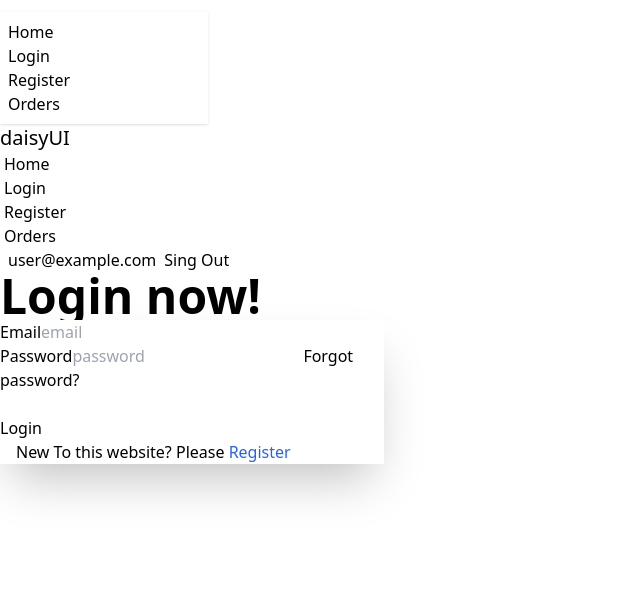
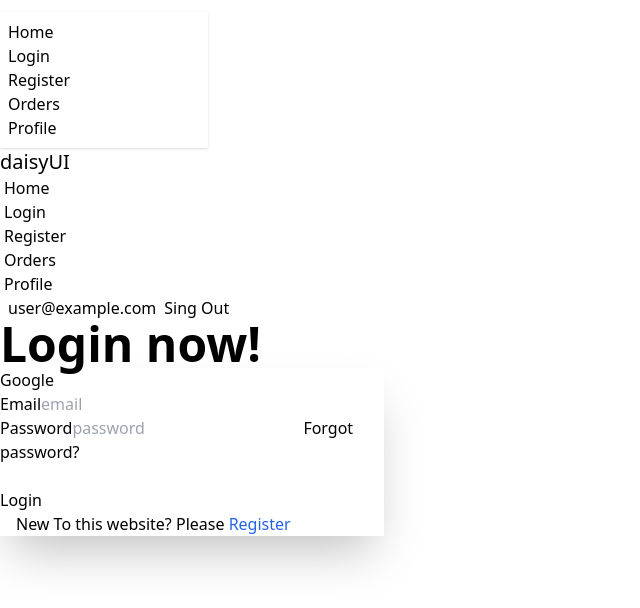
Before and after one commit to najmul19/react-authentication-updated, a React (Vite) app in the folder auth-context-private-route/: page /login in a window 1280 px wide. Shown: the top 608 px of the page, without its empty margins (0-640 px from the left). Built offline with nearby package versions, Linux system fonts and the light colour scheme; no server answers; sample sign-in values are in the browser's storage.

Commit message:
implement googlr login with auth provider

```diff
--- a/auth-context-private-route/src/componets/Login/Login.jsx
+++ b/auth-context-private-route/src/componets/Login/Login.jsx
@@ -4,7 +4,7 @@ import { AuthContext } from "../../providers/AuthProvider";
 
 const Login = () => {
     const navigate = useNavigate()
-  const { signInUser } = useContext(AuthContext);
+  const { signInUser,signInWithGoogle } = useContext(AuthContext);
 
   const handleLogin = (e) => {
     e.preventDefault();
@@ -21,13 +21,27 @@ const Login = () => {
         console.log("ERROR", e.message);
       });
   };
+  const handleGoogleSignIn=()=>{
+    signInWithGoogle()
+    .then(res=>{
+        console.log(res.user);
+        navigate('/');
+    })
+    .catch(e=>{
+        console.log("ERROR",e.message)
+    })
+  }
   return (
     <div className="hero bg-base-200 min-h-screen">
       <div className="hero-content flex-col ">
         <div className="text-center lg:text-left">
           <h1 className="text-5xl font-bold">Login now!</h1>
         </div>
+
         <div className="card bg-base-100 w-full max-w-sm shrink-0 shadow-2xl">
+            <p>
+                <button onClick={handleGoogleSignIn} className="btn btn-ghost">Google</button>
+            </p>
           <form onSubmit={handleLogin} className="card-body">
             <div className="form-control">
               <label className="label">
--- a/auth-context-private-route/src/componets/Navbar/Navbar.jsx
+++ b/auth-context-private-route/src/componets/Navbar/Navbar.jsx
@@ -18,6 +18,7 @@ const Navbar = () => {
         user && <>
 
         <li> <NavLink to='/orders'>Orders</NavLink></li>
+        <li> <NavLink to='/profile'>Profile</NavLink></li>
 
         </>
       }
--- /dev/null
+++ b/auth-context-private-route/src/componets/Profile/Profile.jsx
@@ -0,0 +1,10 @@
+
+const Profile = () => {
+    return (
+        <div>
+            <h2>Profile</h2>
+        </div>
+    );
+};
+
+export default Profile;
--- a/auth-context-private-route/src/main.jsx
+++ b/auth-context-private-route/src/main.jsx
@@ -10,6 +10,7 @@ import Register from "./componets/Register/Register.jsx";
 import AuthProvider from "./providers/AuthProvider.jsx";
 import Orders from "./componets/Orders/Orders.jsx";
 import PrvateRoute from "./Routes/PrvateRoute.jsx";
+import Profile from "./componets/Profile/Profile.jsx";
 const router = createBrowserRouter([
   {
     path: "/",
@@ -31,6 +32,10 @@ const router = createBrowserRouter([
         path: "/orders",
         element: <PrvateRoute> <Orders></Orders> </PrvateRoute>
       },
+      {
+        path: "/profile",
+        element: <PrvateRoute> <Profile></Profile> </PrvateRoute>
+      },
     ],
   },
 ]);
--- a/auth-context-private-route/src/providers/AuthProvider.jsx
+++ b/auth-context-private-route/src/providers/AuthProvider.jsx
@@ -1,8 +1,9 @@
-import { createUserWithEmailAndPassword, onAuthStateChanged, signInWithEmailAndPassword, signOut } from "firebase/auth";
+import { createUserWithEmailAndPassword, GoogleAuthProvider, onAuthStateChanged, signInWithEmailAndPassword, signInWithPopup, signOut } from "firebase/auth";
 import { createContext, useEffect, useState } from "react";
 import { auth } from "../firebase.init";
 
 export const AuthContext = createContext(null);
+const googleProvider = new GoogleAuthProvider();
 const AuthProvider = ({children}) => {
     const [user,setUser] = useState(null)
     const [loading, setLoading] = useState(true)
@@ -17,6 +18,11 @@ const AuthProvider = ({children}) => {
     const signOutUser = () =>{
         setLoading(true)
         return signOut(auth);
+    }
+
+
+    const signInWithGoogle=()=>{
+        return signInWithPopup(auth, googleProvider);
     }
 
     useEffect(()=>{
@@ -49,6 +55,7 @@ const AuthProvider = ({children}) => {
         user,
         signOutUser,
         loading,
+        signInWithGoogle,
 
     }
     return (
```
